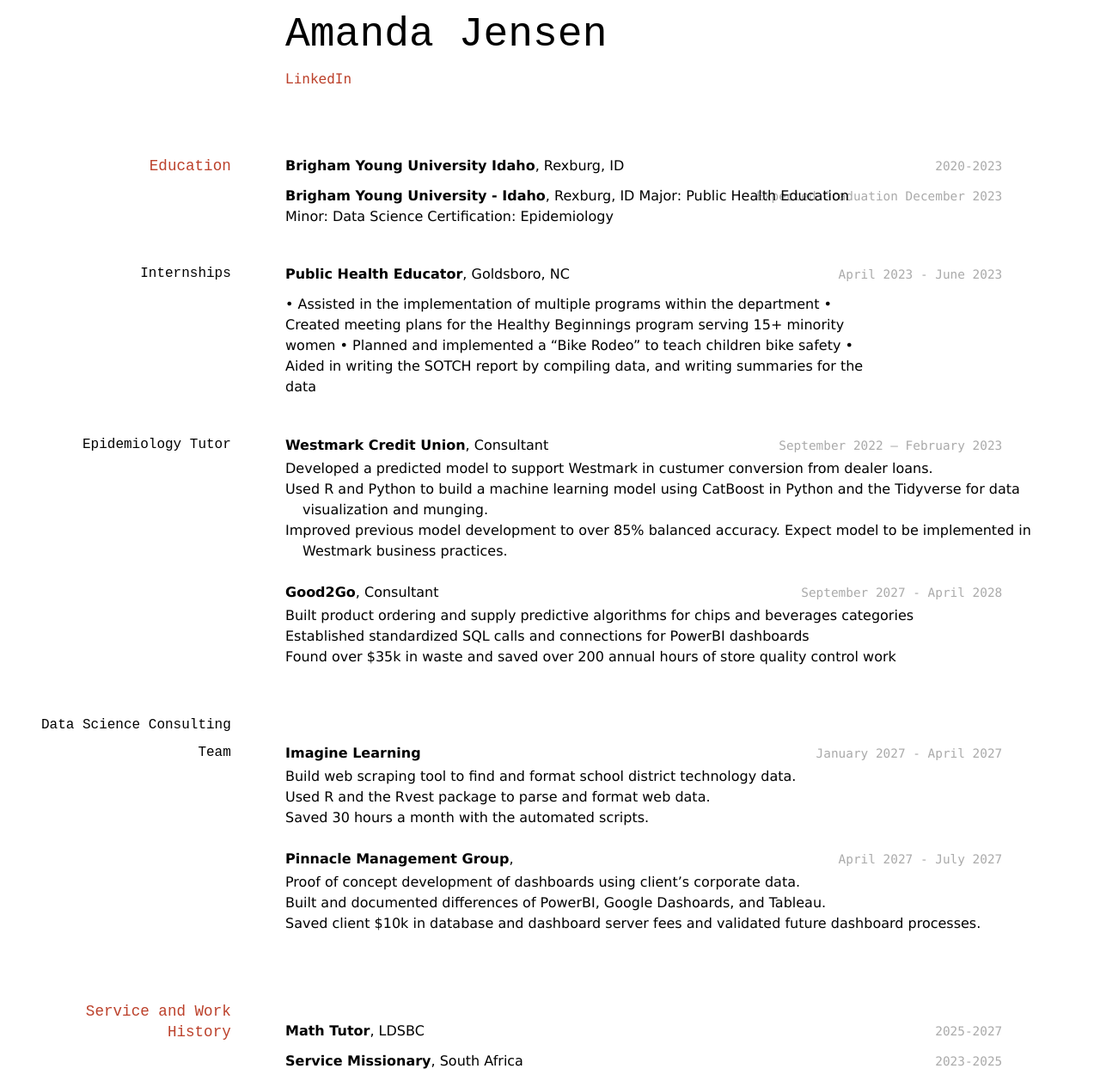
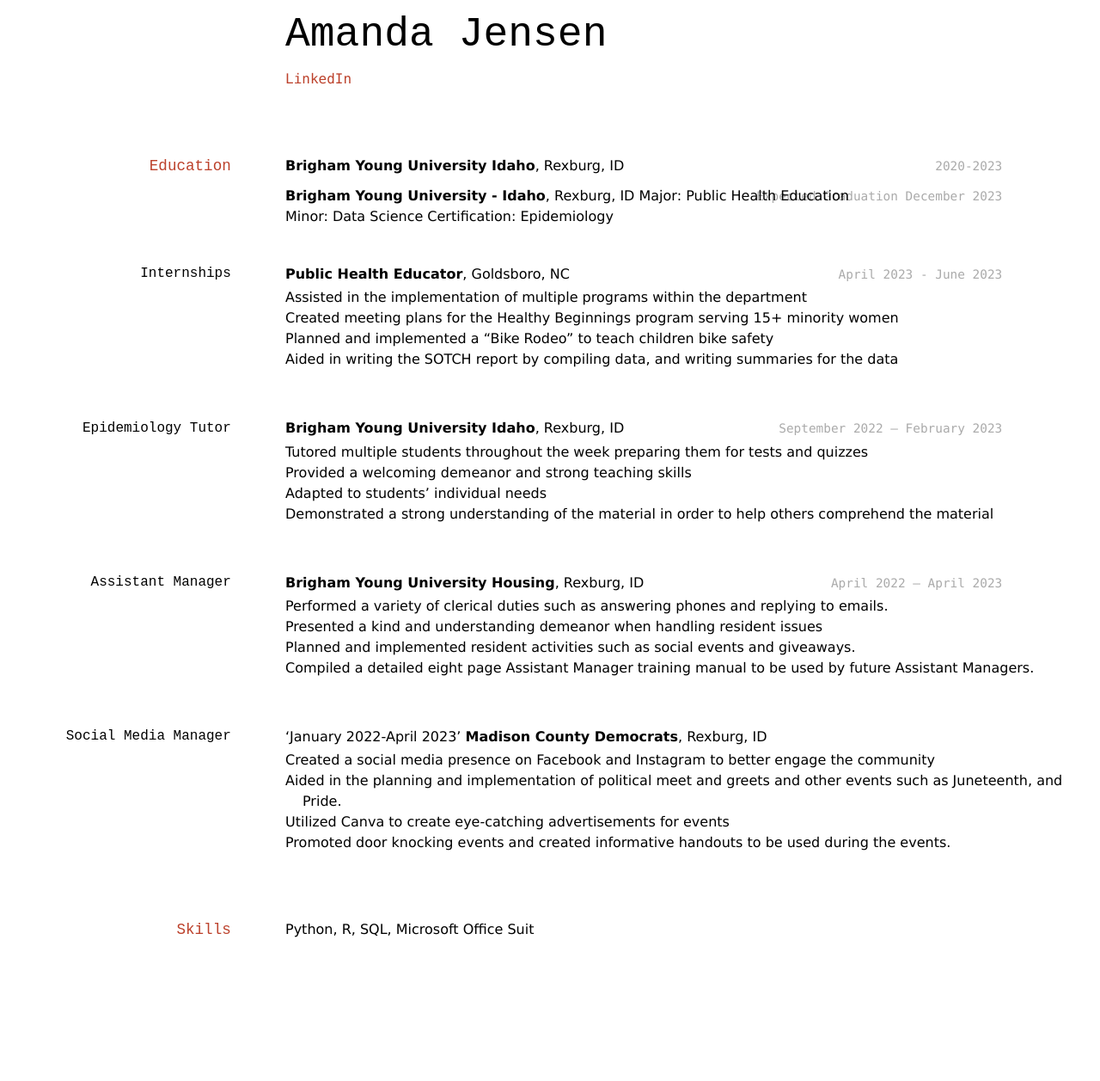
Before and after one commit to Slangfroid/AmandaCJ_Resume, a Jekyll site: the page built from docs/index.md, in a window 1280 px wide. Shown: the whole page at 86% size. Built offline with Jekyll 4.4.1, drawn with Linux system fonts in a browser that asks for light colours; after the commit the page ends 1104 px from its top, so only the background shows below that.

Commit message:
Update index.md

```diff
--- a/docs/index.md
+++ b/docs/index.md
@@ -27,53 +27,40 @@ Certification: Epidemiology
 `April 2023 - June 2023`
 __Public Health Educator__, Goldsboro, NC
 
-•	Assisted in the implementation of multiple programs within the department
-•	Created meeting plans for the Healthy Beginnings program serving 15+ minority women
-•	Planned and implemented a “Bike Rodeo” to teach children bike safety
-•	Aided in writing the SOTCH report by compiling data, and writing summaries for the data
+-	Assisted in the implementation of multiple programs within the department
+-	Created meeting plans for the Healthy Beginnings program serving 15+ minority women
+-	Planned and implemented a “Bike Rodeo” to teach children bike safety
+-	Aided in writing the SOTCH report by compiling data, and writing summaries for the data
 
 ### Epidemiology Tutor
 
 `September 2022 – February 2023`
-__Westmark Credit Union__, Consultant
+__Brigham Young University Idaho__, Rexburg, ID
 
-- Developed a predicted model to support Westmark in custumer conversion from dealer loans.
-- Used R and Python to build a machine learning model using CatBoost in Python and the Tidyverse for data visualization and munging.
-- Improved previous model development to over 85% balanced accuracy. Expect model to be implemented in Westmark business practices.
+- Tutored multiple students throughout the week preparing them for tests and quizzes
+-	Provided a welcoming demeanor and strong teaching skills
+-	Adapted to students’ individual needs
+-	Demonstrated a strong understanding of the material in order to help others comprehend the material
 
-`September 2027 - April 2028`
-__Good2Go__, Consultant
+### Assistant Manager
 
-- Built product ordering and supply predictive algorithms for chips and beverages categories
-- Established standardized SQL calls and connections for PowerBI dashboards
-- Found over $35k in waste and saved over 200 annual hours of store quality control work
+`April 2022 – April 2023`
+__Brigham Young University Housing__, Rexburg, ID
+-	Performed a variety of clerical duties such as answering phones and replying to emails.
+-	Presented a kind and understanding demeanor when handling resident issues
+-	Planned and implemented resident activities such as social events and giveaways.
+-	Compiled a detailed eight page Assistant Manager training manual to be used by future Assistant Managers.
 
-### Data Science Consulting Team
+### Social Media Manager
+'January 2022-April 2023'
+__Madison County Democrats__, Rexburg, ID
+-	Created a social media presence on Facebook and Instagram to better engage the community
+-	Aided in the planning and implementation of political meet and greets and other events such as Juneteenth, and Pride.
+-	Utilized Canva to create eye-catching advertisements for events
+-	Promoted door knocking events and created informative handouts to be used during the events.
 
-`January 2027 - April 2027`
-__Imagine Learning__
-
-- Build web scraping tool to find and format school district technology data.
-- Used R and the Rvest package to parse and format web data.
-- Saved 30 hours a month with the automated scripts.
-
-`April 2027 - July 2027`
-__Pinnacle Management Group__,
-
-- Proof of concept development of dashboards using client's corporate data.
-- Built and documented differences of PowerBI, Google Dashoards, and Tableau.
-- Saved client $10k in database and dashboard server fees and validated future dashboard processes.
-
-
-## Service and Work History
-
-`2025-2027`
-__Math Tutor__, LDSBC
-
-
-`2023-2025`
-__Service Missionary__, South Africa
-
+## Skills
+Python, R, SQL, Microsoft Office Suit
 
 
 <!-- ### Footer
```
